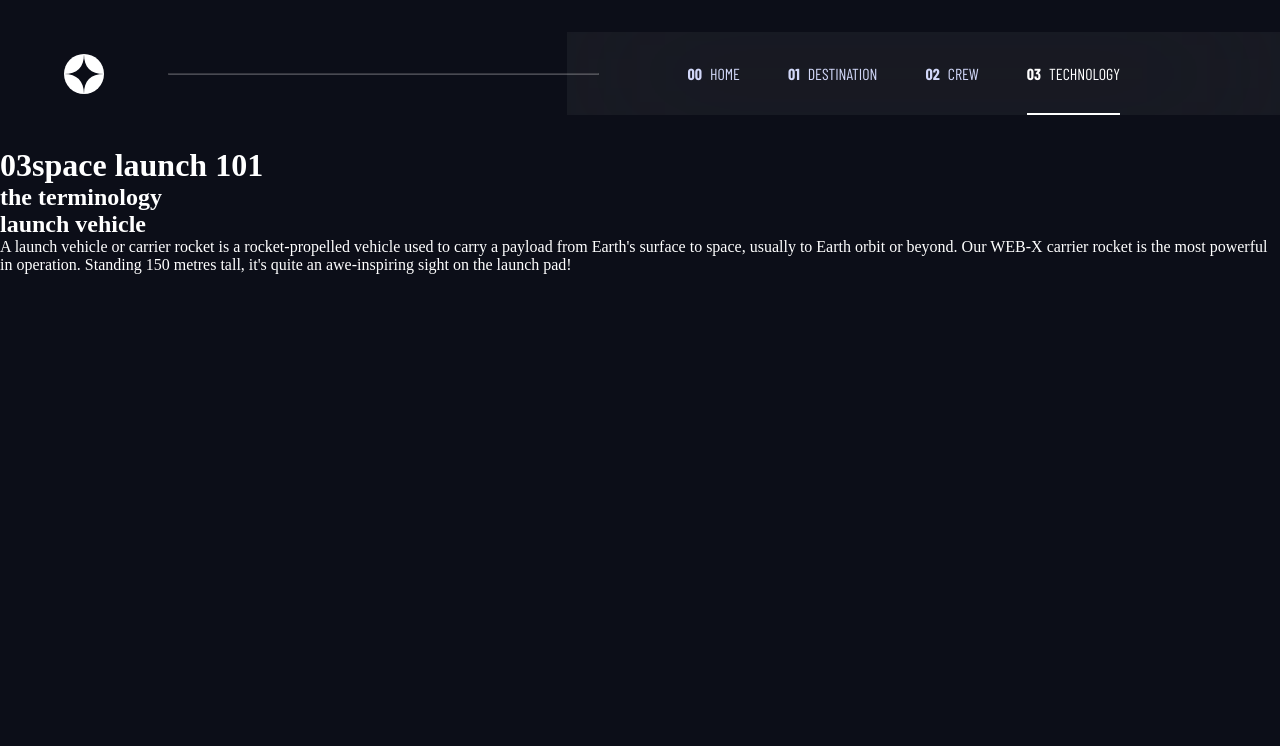
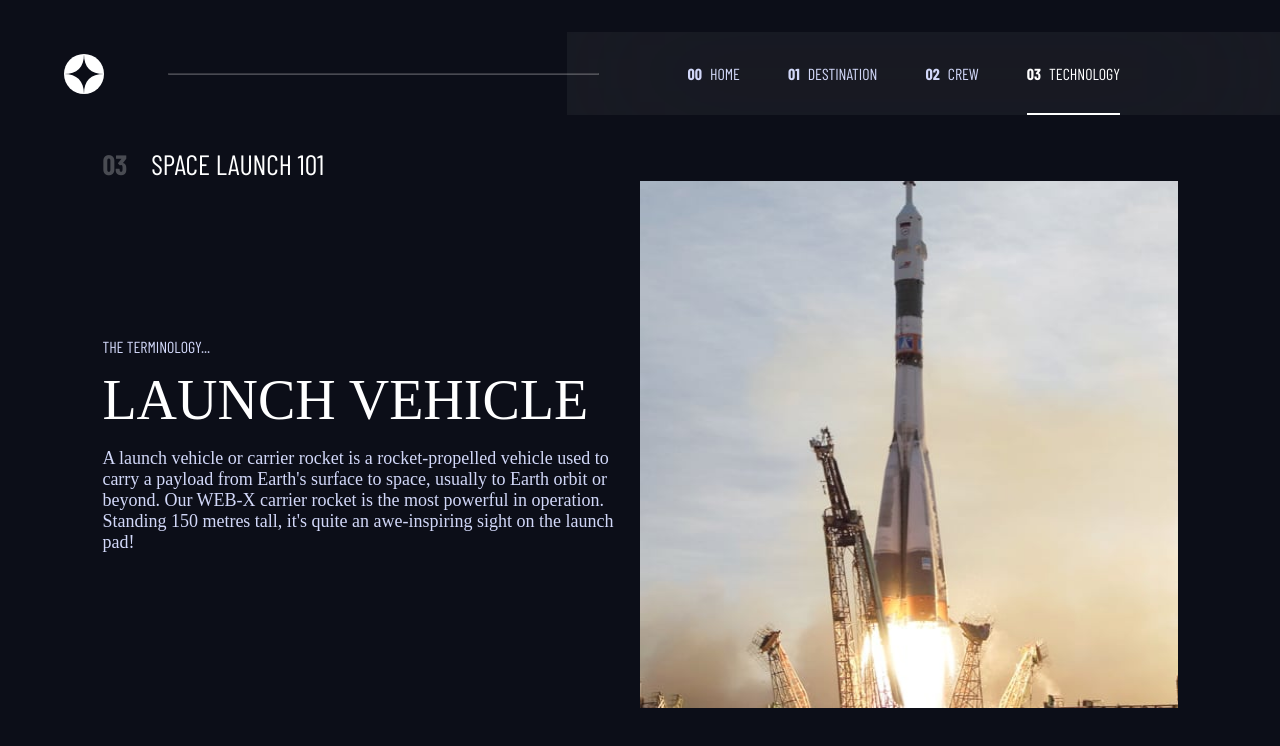
Before and after one commit to andersonszdc/Space-tourism, a Next.js app: page /technology/1 in a window 1280 px wide. Shown: the top 746 px of the page. Built offline with nearby package versions, Linux system fonts and the light colour scheme; a web font is replaced by a local one.

Commit message:
style technology page

```diff
--- a/src/pages/destination/[name].tsx
+++ b/src/pages/destination/[name].tsx
@@ -1,7 +1,7 @@
 import Image from "next/image";
 import React from "react";
 import NavBar from "../../components/NavBar";
-import { Main } from "../../styles/technology";
+import { Main } from "../../styles/destination";
 
 const Destination = () => {
   return (
--- a/src/pages/technology/[id].tsx
+++ b/src/pages/technology/[id].tsx
@@ -1,17 +1,19 @@
+import Image from "next/image";
 import React from "react";
 import NavBar from "../../components/NavBar";
+import { Container } from "../../styles/technology";
 
 const Technology = () => {
   return (
-    <main>
-      <h1>
-        <span>03</span>space launch 101
+    <Container>
+      <h1 className="title">
+        <span className="emphasis">03</span>space launch 101
       </h1>
-      <section>
-        <div>
-          <h2>the terminology</h2>
-          <h1>launch vehicle</h1>
-          <p>
+      <section className="content">
+        <div className="info">
+          <h2 className="info__sub">the terminology...</h2>
+          <h1 className="info__name">launch vehicle</h1>
+          <p className="info__description">
             A launch vehicle or carrier rocket is a rocket-propelled vehicle
             used to carry a payload from Earth&apos;s surface to space, usually
             to Earth orbit or beyond. Our WEB-X carrier rocket is the most
@@ -19,9 +21,14 @@ const Technology = () => {
             awe-inspiring sight on the launch pad!
           </p>
         </div>
-        <div className="img"></div>
+        <Image
+          src="/technology/image-launch-vehicle-portrait.jpg"
+          width={515}
+          height={527}
+          alt="foto da lua"
+        />
       </section>
-    </main>
+    </Container>
   );
 };
 
--- a/src/styles/technology.ts
+++ b/src/styles/technology.ts
@@ -1,82 +1,53 @@
 import styled from "styled-components";
 
-export const Main = styled.main`
-  margin-top: 72px;
-  display: grid;
+export const Container = styled.main`
   padding: 0 8%;
-  align-items: center;
-  grid-template-columns: 1fr 1fr;
 
-  .visual h1 {
+  .title {
     font-family: var(--f-sans-cold);
+    text-transform: uppercase;
+    font-size: 28px;
     font-weight: 400;
-    font-size: 28px;
-    text-transform: uppercase;
-    margin-bottom: 90px;
   }
 
   .emphasis {
     font-weight: 700;
     opacity: 25%;
-    margin-right: 28px;
+    margin-right: 24px;
   }
 
-  .information {
+  .content {
+    display: grid;
+    grid-template-columns: repeat(2, 1fr);
+    align-items: center;
+  }
+
+  .info {
     display: flex;
     flex-direction: column;
   }
 
-  .information__name {
-    font-size: 100px;
-    font-family: var(--f-serif);
+  .info__sub {
+    margin-bottom: 12px;
+    font-family: var(--f-sans-cold);
     text-transform: uppercase;
-  }
-
-  .information__description {
-    margin-top: 14px;
-    font-family: var(--f-sans-normal);
-    font-size: 18px;
+    font-size: 16px;
+    font-weight: 400;
     color: hsl(var(--clr-light));
   }
 
-  .information__divider {
-    border-color: #383b4b;
-    width: 100%;
-    margin-top: 54px;
-    margin-bottom: 28px;
+  .info__name {
+    font-family: var(--f-serif);
+    font-size: 56px;
+    text-transform: uppercase;
+    font-weight: 400;
+    margin-bottom: 16px;
   }
 
-  .boxes {
-    display: flex;
-    gap: 80px;
-  }
-
-  .information__box {
-    display: flex;
-    flex-direction: column;
-    gap: 12px;
-  }
-
-  .label {
-    font-family: var(--f-sans-cold);
-    text-transform: uppercase;
+  .info__description {
+    font-family: var() (--f-sans-normal);
+    font-size: 18px;
     font-weight: 400;
-    font-size: 14px;
     color: hsl(var(--clr-light));
   }
-
-  .answer {
-    font-family: var(--f-serif);
-    text-transform: uppercase;
-    font-size: 28px;
-  }
-
-  .bg-img {
-    position: absolute;
-    top: 0;
-    bottom: 0;
-    left: 0;
-    right: 0;
-    z-index: -1;
-  }
 `;
```
Also changed, not shown: src/styles/destination.ts (added, +82 -0 lines).
